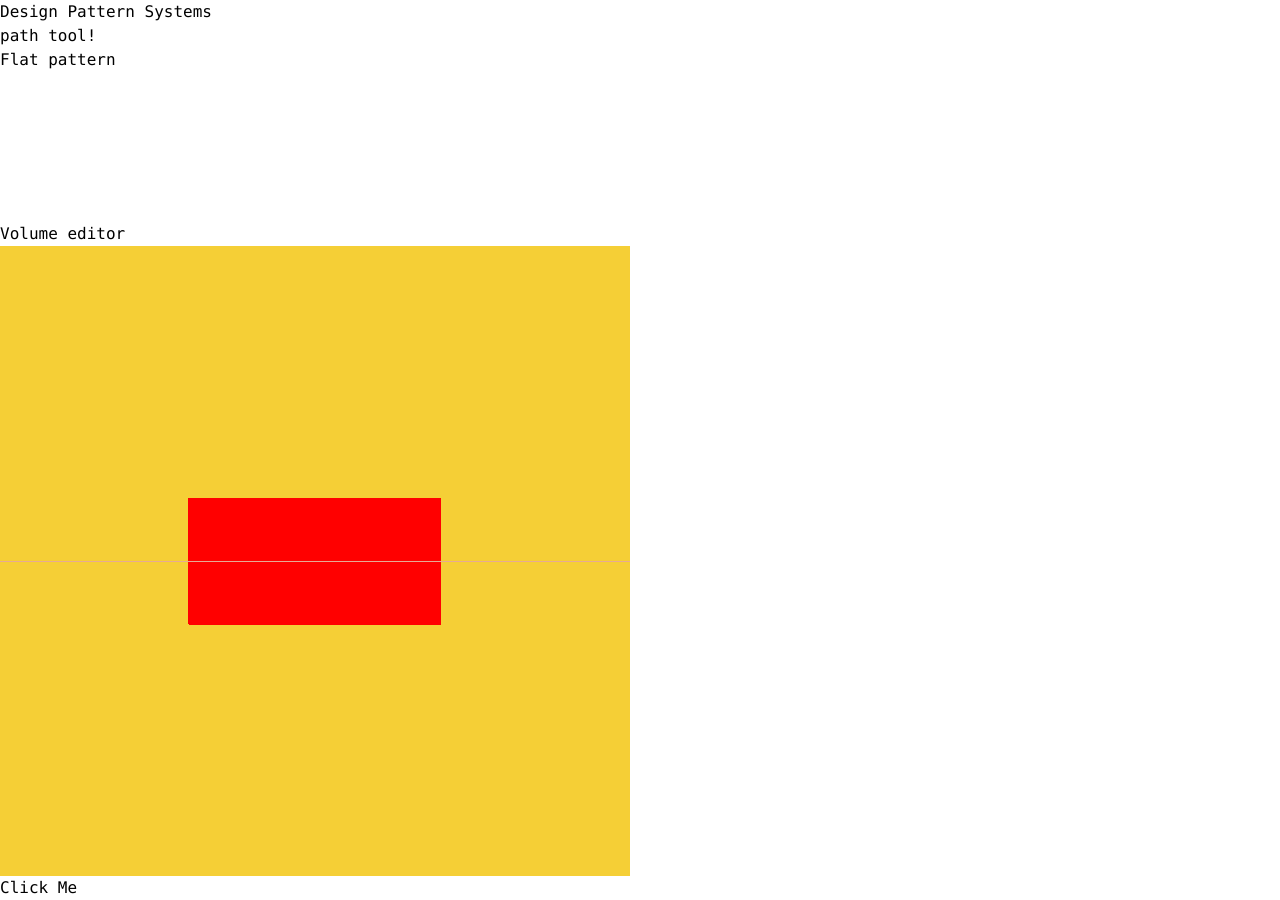
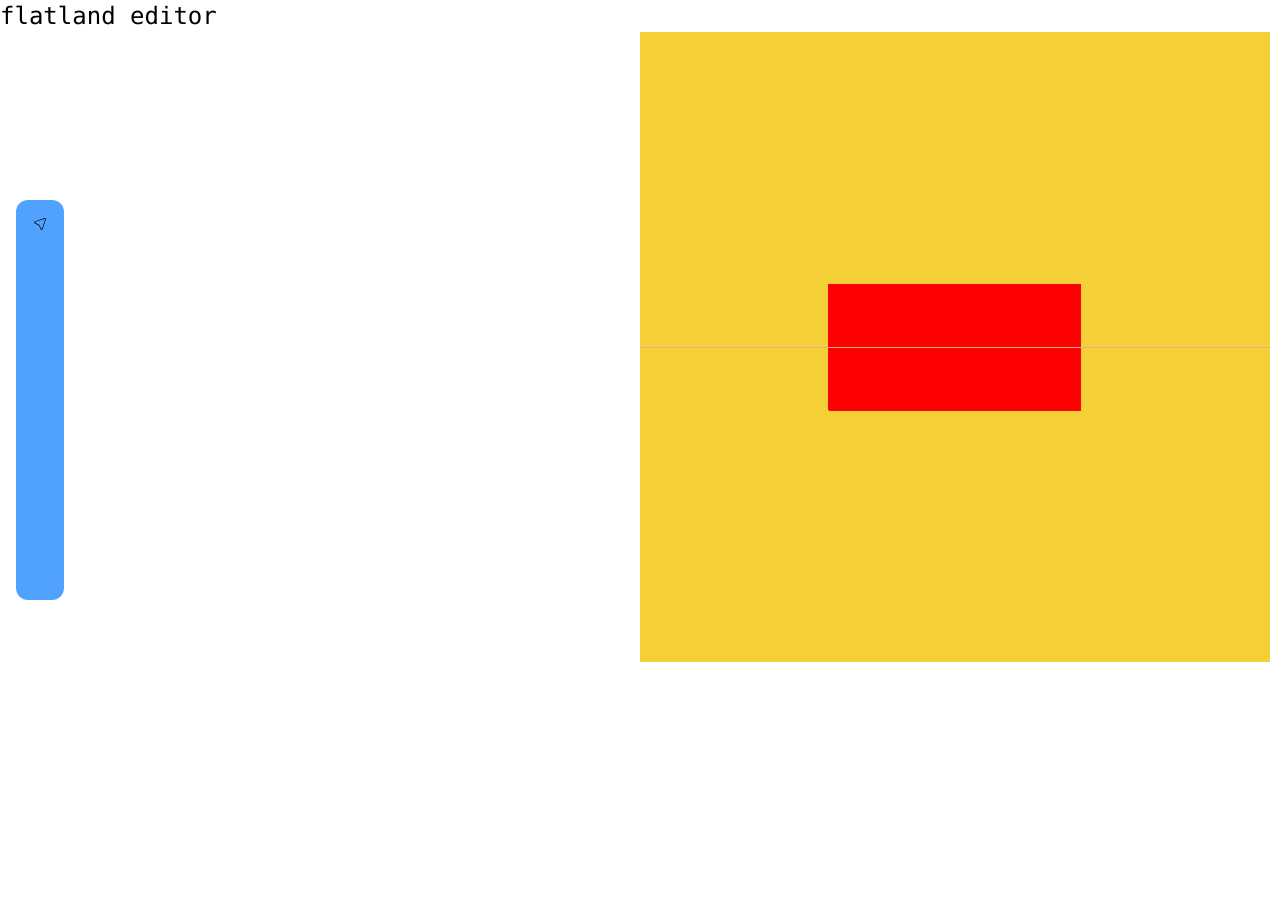
Before and after one commit to twaldorf/flatland-client, a React (Vite) app: page / in a window 1280 px wide. After the commit the page ends 832 px from the top, so only its background shows below. Built offline with nearby package versions, Linux system fonts and the light colour scheme.

Commit message:
update parcel config, integrate tailwind

```diff
--- a/index.html
+++ /dev/null
@@ -1,12 +0,0 @@
-<!DOCTYPE html>
-<html lang="en">
-	<head>
-		<meta charset="utf-8">
-		<title>flatland</title>
-		<link href="./index.css" type="text/css" rel="stylesheet" />
-	</head>
-	<body>
-		<div id="root"></div>
-		<script type="module" src="./src/index.tsx"></script>
-	</body>
-</html>
--- a/package.json
+++ b/package.json
@@ -1,9 +1,9 @@
 {
   "name": "flatland",
-  "source": "index.html",
+  "source": "src/index.html",
   "browserslist": "> 0.5%, last 2 versions, not dead",
   "scripts": {
-    "start": "parcel",
+    "start": "parcel ",
     "build": "parcel build"
   },
   "devDependencies": {
@@ -18,6 +18,7 @@
     "node": "^20.18.1",
     "react": "^19.0.0",
     "react-dom": "^19.0.0",
+    "react-icons": "^5.4.0",
     "tailwindcss": "^4.0.3",
     "three": "^0.155.0"
   }
--- a/src/App.tsx
+++ b/src/App.tsx
@@ -2,11 +2,8 @@ import React, { useEffect, useRef } from "react";
 // import "./styles.css";
 import { initScene, initCanvas } from "./main";
 import { Toolbar } from "./UI/tools/Toolbar";
+import { Header } from "./UI/sections/Header";
 // import { initThreeScene } from "./threeSetup"; // Assuming you have a Three.js scene setup
-
-const canvasStyle = {
-  width: "50%"
-}
 
 const App: React.FC = () => {
   const canvasRef = useRef<HTMLCanvasElement>(null);
@@ -20,23 +17,18 @@ const App: React.FC = () => {
   }, []);
 
   return (
-    <div className="app-container container font-mono">
-      <h1>Design Pattern Systems</h1>
-  		<div>
-        <Toolbar></Toolbar>
-  			<div>
-  				<h3>Flat pattern</h3>
-  				<canvas ref={canvasRef} id="canvas2d" style={canvasStyle}></canvas>
+    <main className="app-container font-mono w-full h-full no-scroll">
+      <Header></Header>
+      <Toolbar></Toolbar>
+      <div className="grid grid-cols-2">
+  			<div className="h-svh">
+  				<canvas ref={canvasRef} id="canvas2d" className="w-full h-full col-1"></canvas>
   			</div>
-  			<div id="main">
-  				<h3>Volume editor</h3>
-  				<canvas ref={threeRef} id="canvas3d-container" style={canvasStyle}></canvas>
+  			<div id="main" className="h-svh">
+  				<canvas ref={threeRef} id="canvas3d-container" className="w-full h-full col-2"></canvas>
   			</div>
-  		</div>
-      <div className="ui-panel">
-        <button onClick={() => alert("Clicked!")}>Click Me</button>
-      </div>
-    </div>
+		  </div>
+    </main>
   );
 };
 
--- /dev/null
+++ b/src/UI/sections/Header.tsx
@@ -0,0 +1,5 @@
+export const Header = () => {
+  return (
+    <h1 className="text-2xl">flatland editor</h1>
+  )
+}
--- /dev/null
+++ b/src/UI/styles/common.ts
@@ -0,0 +1,4 @@
+
+export const listStyleNone = {
+  listStyle: 'none',
+}
--- a/src/UI/tools/Toolbar.tsx
+++ b/src/UI/tools/Toolbar.tsx
@@ -1,7 +1,15 @@
+import { listStyleNone } from '../styles/common'
+import { ToolIcon } from './toolbar/ToolIcon'
+
 export const Toolbar = ({}) => {
   return (
-    <div>
-      path tool!
+    <div className="absolute m-4 my-auto h-50/100 bg-blue-400 p-4 rounded-xl white top-1/2 bottom-1/2">
+      <ul style={listStyle}>
+        <ToolIcon></ToolIcon>
+      </ul>
     </div>
   )
 }
+const listStyle = {
+  ...listStyleNone,
+}
--- /dev/null
+++ b/src/UI/tools/toolbar/ToolIcon.tsx
@@ -0,0 +1,9 @@
+import { CiLocationArrow1 } from 'react-icons/ci'
+
+export const ToolIcon = () => {
+  return (
+    <li>
+      <CiLocationArrow1 />
+    </li>
+  )
+}
--- /dev/null
+++ b/src/index.html
@@ -0,0 +1,13 @@
+<!DOCTYPE html>
+<html lang="en">
+	<head>
+		<meta charset="utf-8">
+		<meta name="viewport" content="width=device-width, initial-scale=1.0" />
+		<title>flatland</title>
+		<link href="./index.css" type="text/css" rel="stylesheet" />
+	</head>
+	<body>
+		<div id="root"></div>
+		<script type="module" src="./index.tsx"></script>
+	</body>
+</html>
--- /dev/null
+++ b/tailwind.config.js
@@ -0,0 +1,8 @@
+module.exports = {
+  content: ["./src/*.{html,js}"],
+  theme: {
+    extend: {},
+  },
+  variants: {},
+  plugins: [],
+};
```
Also changed, not shown: src/index.css (renamed from index.css), 6 other files (tests, documents, lock files or other folders).
